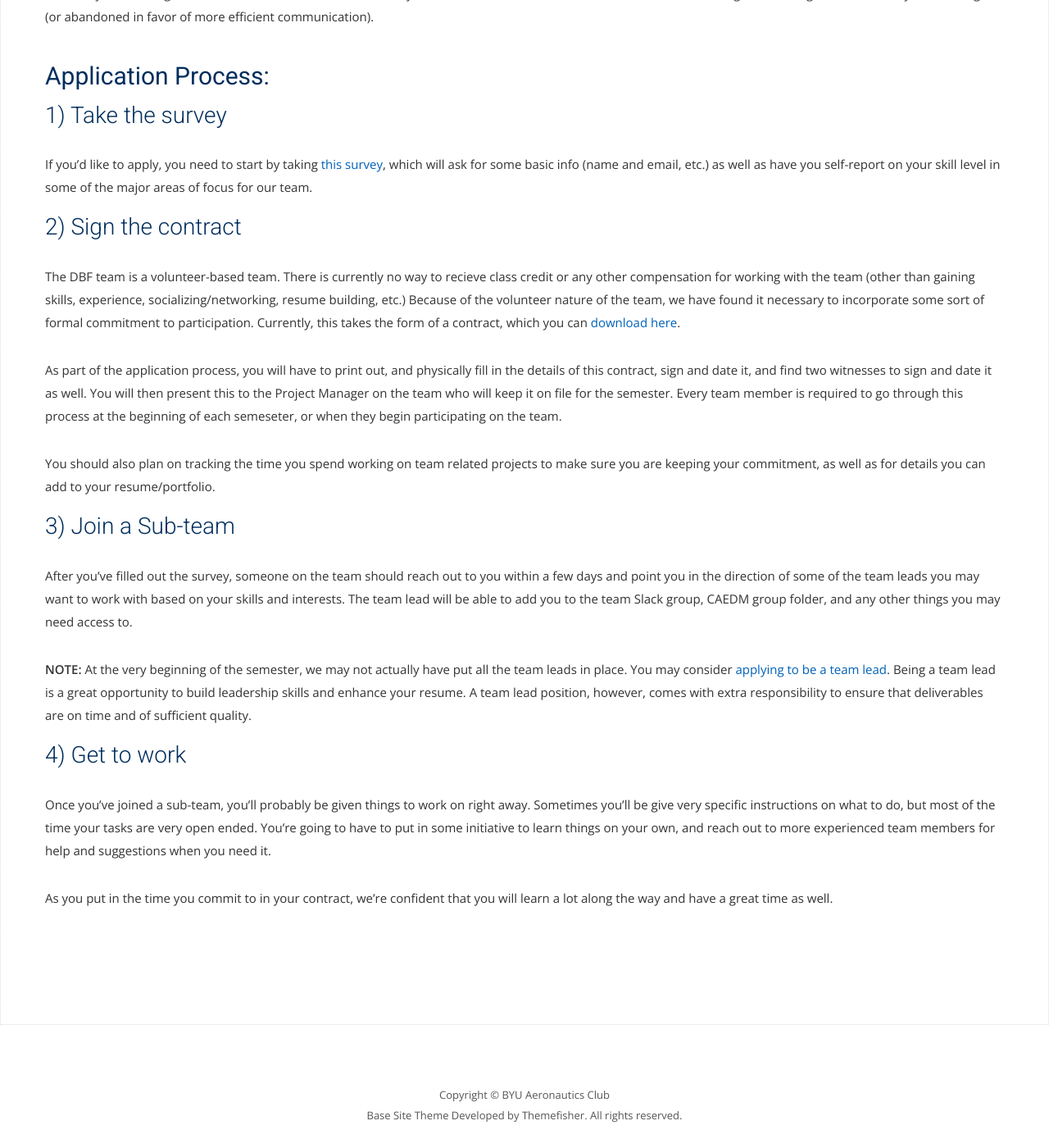
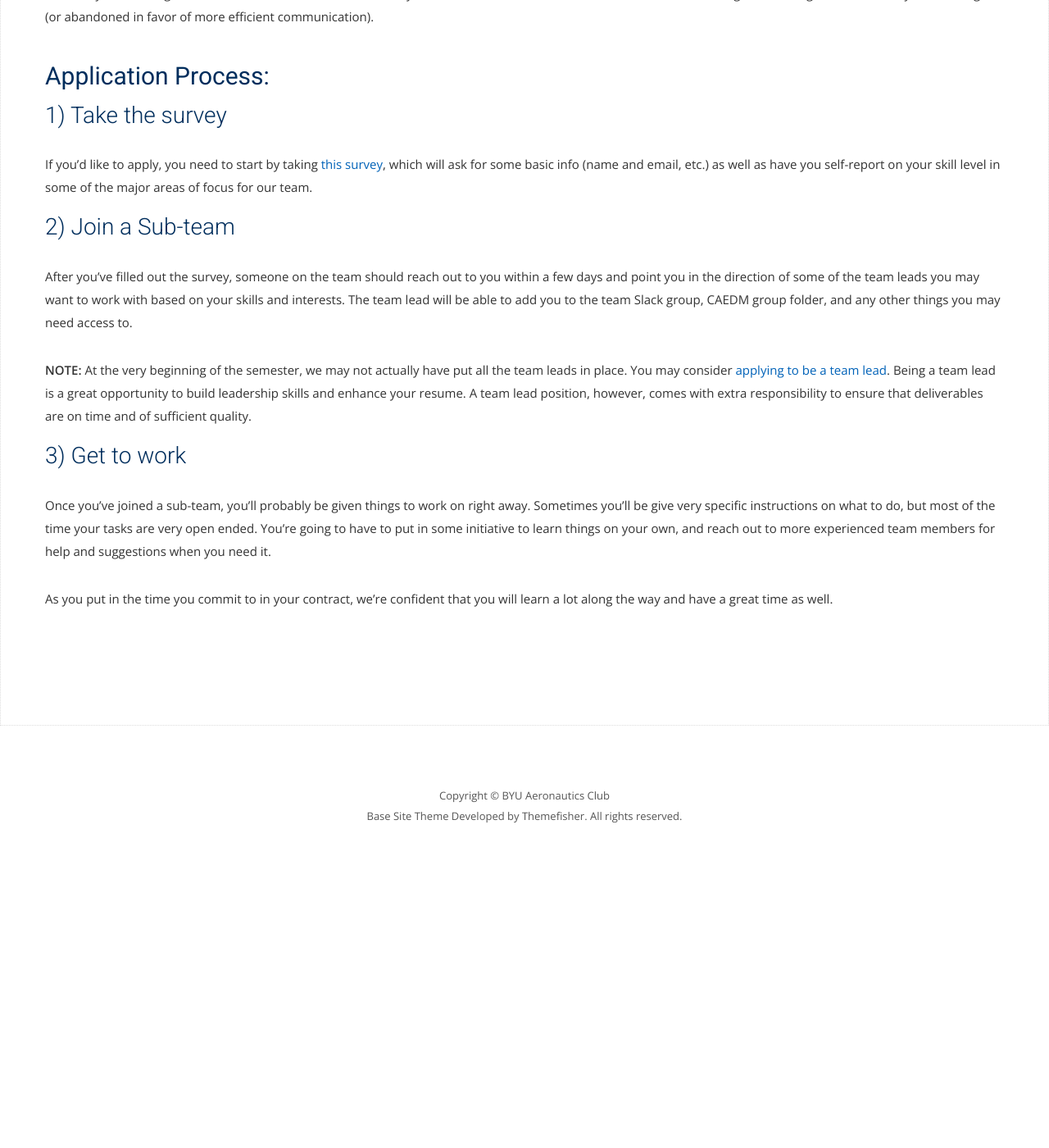
Before and after one commit to BYU-Aeronautics-Club/DBF, a Jekyll site: the page built from _posts/0001-01-01-apply.md, in a window 1280 px wide and 1400 px high, scrolled down 1145 px. Shown: the whole window at 82% size. Built offline with Jekyll 4.4.1, drawn with Linux system fonts in a browser that asks for light colours; nearby versions of some CDN libraries; some web fonts are replaced; after the commit the page ends 2218 px from its top, so only the background shows below that.

Commit message:
remove contract stuff

```diff
--- a/_posts/0001-01-01-apply.md
+++ b/_posts/0001-01-01-apply.md
@@ -35,21 +35,21 @@ Our regular meeting times are:
 
 If you'd like to apply, you need to start by taking [this survey](https://forms.gle/cVSoxY7EwWDKEFbEA){:target="_blank"}, which will ask for some basic info (name and email, etc.) as well as have you self-report on your skill level in some of the major areas of focus for our team.
 
-### 2) Sign the contract
+<!-- ### 2) Sign the contract
 
 The DBF team is a volunteer-based team.  There is currently no way to recieve class credit or any other compensation for working with the team (other than gaining skills, experience, socializing/networking, resume building, etc.)  Because of the volunteer nature of the team, we have found it necessary to incorporate some sort of formal commitment to participation.  Currently, this takes the form of a contract, which you can [download here](https://aeronautics.byu.edu/DBF/download/contract.pdf){:target="_blank"}.
 
 As part of the application process, you will have to print out, and physically fill in the details of this contract, sign and date it, and find two witnesses to sign and date it as well.  You will then present this to the Project Manager on the team who will keep it on file for the semester.  Every team member is required to go through this process at the beginning of each semeseter, or when they begin participating on the team.
 
-You should also plan on tracking the time you spend working on team related projects to make sure you are keeping your commitment, as well as for details you can add to your resume/portfolio.
+You should also plan on tracking the time you spend working on team related projects to make sure you are keeping your commitment, as well as for details you can add to your resume/portfolio. -->
 
-### 3) Join a Sub-team
+### 2) Join a Sub-team
 
 After you've filled out the survey, someone on the team should reach out to you within a few days and point you in the direction of some of the team leads you may want to work with based on your skills and interests.  The team lead will be able to add you to the team Slack group, CAEDM group folder, and any other things you may need access to.
 
 **NOTE:** At the very beginning of the semester, we may not actually have put all the team leads in place.  You may consider [applying to be a team lead](https://docs.google.com/forms/d/e/1FAIpQLSc0cE_4amVgGRv2KjmNXUjZarg9vnCL3PmqUnznchvYLO9iqA/viewform?usp=sf_link){:target="_blank"}.  Being a team lead is a great opportunity to build leadership skills and enhance your resume.  A team lead position, however, comes with extra responsibility to ensure that deliverables are on time and of sufficient quality.
 
-### 4) Get to work
+### 3) Get to work
 
 Once you've joined a sub-team, you'll probably be given things to work on right away.  Sometimes you'll be give very specific instructions on what to do, but most of the time your tasks are very open ended.  You're going to have to put in some initiative to learn things on your own, and reach out to more experienced team members for help and suggestions when you need it.
 
```
